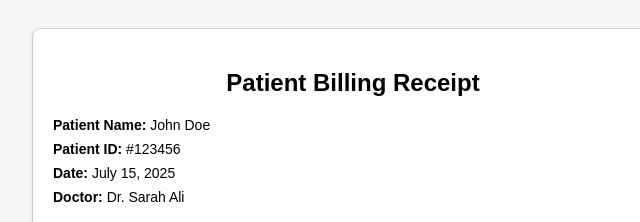
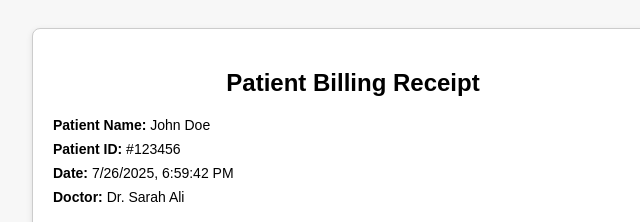
Before and after one commit to sheikh-hassaan-saeed/patient-billing-receipt, a plain HTML site: page index.html in a window 1280 px wide. Shown: the top 222 px of the page, 287-927 px from the left. Drawn offline with Linux system fonts and the light colour scheme.

Commit message:
Js added

```diff
--- a/index.html
+++ b/index.html
@@ -22,7 +22,7 @@
       <section class="patient-info">
         <p><strong>Patient Name:</strong> John Doe</p>
         <p><strong>Patient ID:</strong> #123456</p>
-        <p><strong>Date:</strong> July 15, 2025</p>
+        <p><strong>Date:</strong> <span id="date-time"></span></p>
         <p><strong>Doctor:</strong> Dr. Sarah Ali</p>
       </section>
 
@@ -69,5 +69,6 @@
     </div>
   </main>
 
+  <script src="script.js"></script>
 </body>
 </html>
```
